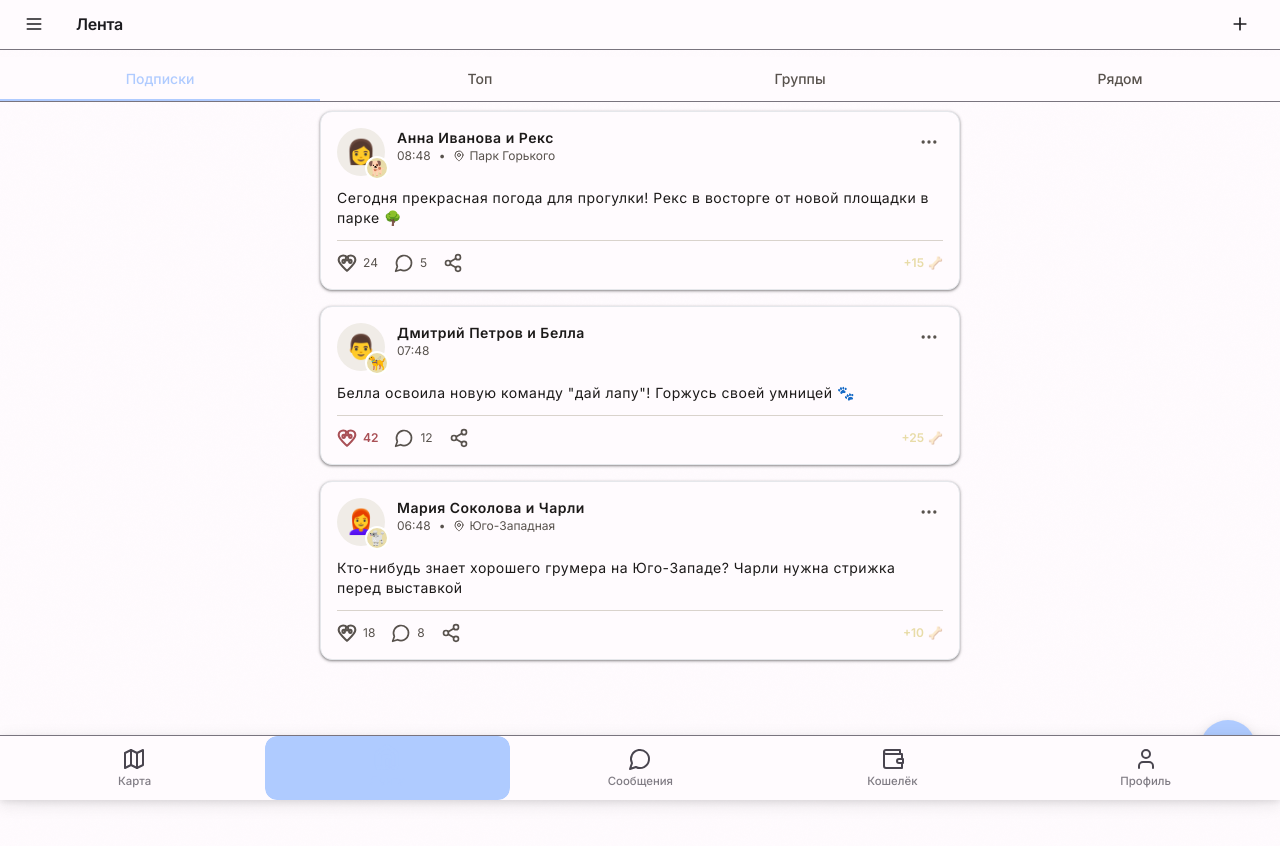
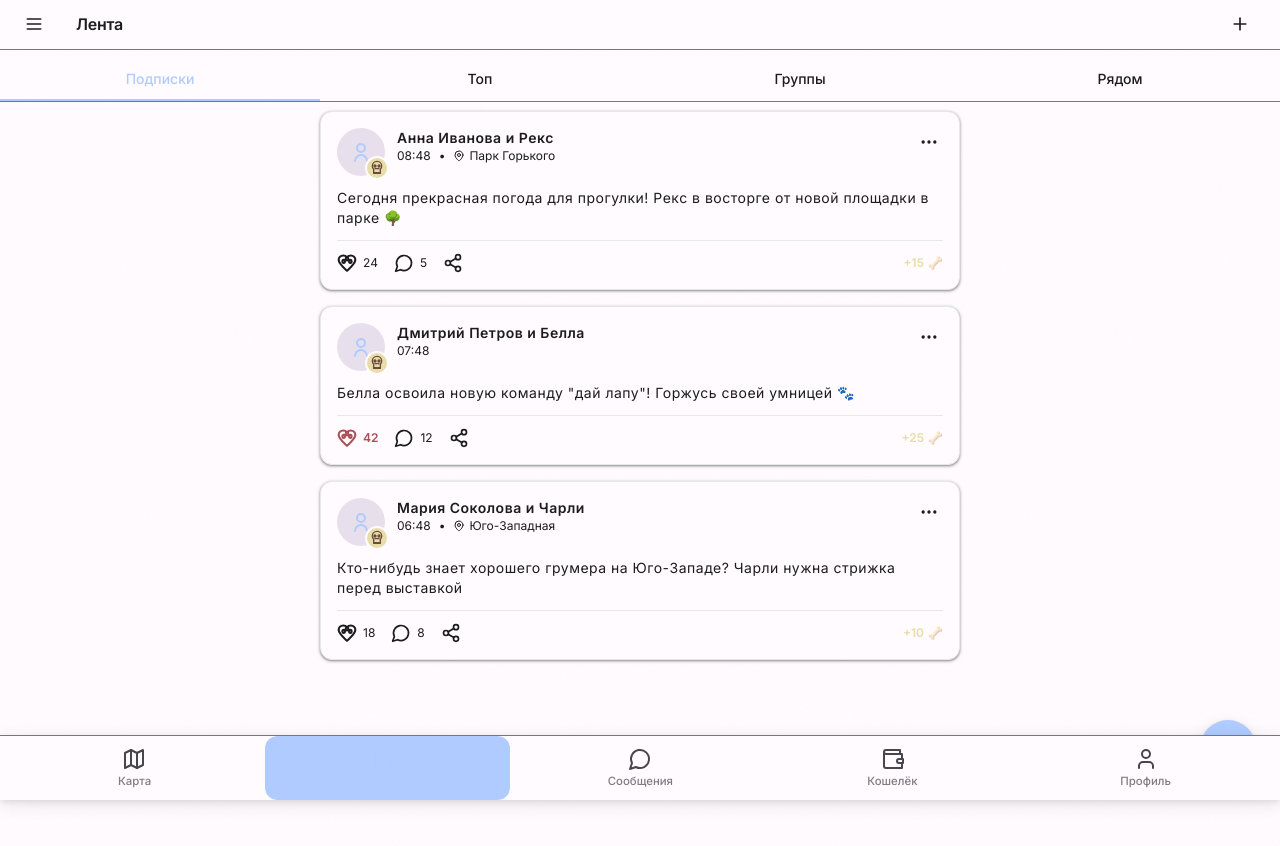
Before and after one commit to TimurSama/dogymorbios, a Next.js app: page /dogymorbios/feed in a window 1280 px wide. Shown: the top 846 px of the page. Built offline with nearby package versions, Linux system fonts and the light colour scheme.

Commit message:
fix: Build errors - remove duplicate code in map page, fix TypeScript types for MapView and Chip components

```diff
--- a/app/feed/page.tsx
+++ b/app/feed/page.tsx
@@ -154,11 +154,11 @@ export default function FeedPage() {
                   <div className="flex gap-3">
                     {/* Double Avatar */}
                     <div className="relative">
-                      <div className="w-12 h-12 rounded-full bg-surface2-light dark:bg-surface2-dark flex items-center justify-center text-2xl">
-                        {post.author.avatar}
+                      <div className="w-12 h-12 rounded-full bg-[var(--md-sys-color-surface-variant)] flex items-center justify-center text-[var(--dog-sky)]">
+                        <PersonAvatar size={24} />
                       </div>
-                      <div className="absolute -bottom-1 -right-1 w-6 h-6 rounded-full bg-honey border-2 border-white dark:border-surface-dark flex items-center justify-center text-sm">
-                        {post.author.dogAvatar}
+                      <div className="absolute -bottom-1 -right-1 w-6 h-6 rounded-full bg-[var(--dog-honey)] border-2 border-[var(--md-sys-color-surface)] flex items-center justify-center text-[var(--dog-chocolate)]">
+                        <DogAvatar size={16} />
                       </div>
                     </div>
                     <div>
--- a/app/page.tsx
+++ b/app/page.tsx
@@ -1,8 +1,9 @@
 'use client'
 
 import { useRouter } from 'next/navigation'
+import { motion } from 'framer-motion'
 import { Map, Home as HomeIcon, User, ShoppingBag, Calendar } from 'lucide-react'
-import { DoghouseIcon } from '@/components/icons/DogymorbisIcons'
+import { DoghouseIcon, BoneIcon } from '@/components/icons/DogymorbisIcons'
 import { Button } from '@/components/ui/Button'
 import { Card } from '@/components/ui/Card'
 
@@ -18,33 +19,33 @@ export default function Home() {
   ]
 
   return (
-    <div className="flex items-center justify-center min-h-screen bg-gradient-to-br from-[var(--pastel-lavender)]/20 to-[var(--pastel-pink)]/20 dark:from-[var(--bg)] dark:to-[var(--surface)] p-4 safe-area-top safe-area-bottom">
+    <div className="flex items-center justify-center min-h-screen bg-gradient-to-br from-[var(--dog-pastel-lavender)]/20 to-[var(--dog-pastel-pink)]/20 p-4 safe-area-top safe-area-bottom">
       <div className="text-center max-w-2xl w-full">
         <DoghouseIcon size={80} className="mx-auto mb-6 text-blue-500" strokeWidth={2} />
 
         <motion.h1
-          className="text-4xl md:text-5xl font-bold text-[var(--text-primary)] mb-4"
+          className="text-4xl md:text-5xl font-bold text-[var(--md-sys-color-on-surface)] mb-4"
           initial={{ opacity: 0, y: 20 }}
           animate={{ opacity: 1, y: 0 }}
-          transition={{ duration: 0.5 }}
+          transition={{ duration: 0.5, type: 'spring', stiffness: 300, damping: 30 }}
         >
           Dogymorbis
         </motion.h1>
 
         <motion.p
-          className="text-xl text-[var(--text-secondary)] mb-8"
+          className="text-xl text-[var(--md-sys-color-on-surface-variant)] mb-8 flex items-center justify-center gap-2"
           initial={{ opacity: 0, y: 20 }}
           animate={{ opacity: 1, y: 0 }}
-          transition={{ duration: 0.5, delay: 0.1 }}
+          transition={{ duration: 0.5, delay: 0.1, type: 'spring', stiffness: 300, damping: 30 }}
         >
-          Гуляй, общайся, получай косточки 🦴
+          Гуляй, общайся, получай косточки <BoneIcon size={24} className="text-[var(--dog-honey)]" />
         </motion.p>
 
         <motion.p
-          className="text-[var(--text-secondary)] mb-8"
+          className="text-[var(--md-sys-color-on-surface-variant)] mb-8"
           initial={{ opacity: 0, y: 20 }}
           animate={{ opacity: 1, y: 0 }}
-          transition={{ duration: 0.5, delay: 0.2 }}
+          transition={{ duration: 0.5, delay: 0.2, type: 'spring', stiffness: 300, damping: 30 }}
         >
           Социальная сеть и DAO для владельцев собак
         </motion.p>
@@ -55,7 +56,7 @@ export default function Home() {
           transition={{ duration: 0.5, delay: 0.3 }}
         >
           <Card className="p-4 md:p-6 mb-8" elevation={1}>
-            <h2 className="text-xl font-semibold text-[var(--text-primary)] mb-4">
+            <h2 className="text-xl font-semibold text-[var(--md-sys-color-on-surface)] mb-4">
               Быстрый переход
             </h2>
             <div className="grid grid-cols-2 md:grid-cols-3 gap-3 md:gap-4">
@@ -63,15 +64,15 @@ export default function Home() {
                 <motion.button
                   key={link.path}
                   onClick={() => router.push(link.path)}
-                  className="flex flex-col items-center gap-3 p-4 rounded-lg bg-[var(--surface)] hover:bg-[var(--surface-2)] transition-colors touch-target"
-                  whileHover={{ y: -2 }}
-                  whileTap={{ scale: 0.95 }}
+                  className="flex flex-col items-center gap-3 p-4 rounded-lg bg-[var(--md-sys-color-surface-variant)] hover:bg-[var(--md-sys-color-surface-variant)]/80 transition-colors touch-target state-layer"
+                  whileHover={{ y: -2, scale: 1.02 }}
+                  whileTap={{ scale: 0.98 }}
                   initial={{ opacity: 0, scale: 0.9 }}
                   animate={{ opacity: 1, scale: 1 }}
-                  transition={{ delay: 0.4 + index * 0.1 }}
+                  transition={{ delay: 0.4 + index * 0.1, type: 'spring', stiffness: 300, damping: 30 }}
                 >
                   <link.icon size={32} className={link.color} strokeWidth={2} />
-                  <span className="text-sm font-medium text-[var(--text-primary)]">
+                  <span className="text-sm font-medium text-[var(--md-sys-color-on-surface)]">
                     {link.label}
                   </span>
                 </motion.button>
@@ -104,7 +105,7 @@ export default function Home() {
           </Button>
         </motion.div>
 
-        <p className="mt-8 text-sm text-gray-500 dark:text-gray-400">
+        <p className="mt-8 text-sm text-[var(--md-sys-color-on-surface-variant)]">
           © 2025 Dogymorbis. Все права защищены
         </p>
       </div>
--- a/components/map/MapView.tsx
+++ b/components/map/MapView.tsx
@@ -88,8 +88,10 @@ export function MapView({
       })
 
       // Добавление маркеров
+      if (window.google && window.google.maps) {
+        const googleMaps = window.google.maps
         markers.forEach(marker => {
-        const mapMarker = new window.google.maps.Marker({
+          const mapMarker = new googleMaps.Marker({
             position: { lat: marker.lat, lng: marker.lng },
             map: map,
             title: marker.name,
@@ -99,6 +101,7 @@ export function MapView({
             mapMarker.addListener('click', () => onMarkerClick(marker))
           }
         })
+      }
 
       setMapLoaded(true)
     }
@@ -141,7 +144,7 @@ export function MapView({
 declare global {
   interface Window {
     google?: {
-      maps: typeof google.maps
+      maps: any
     }
   }
 }
--- a/components/ui/Chip.tsx
+++ b/components/ui/Chip.tsx
@@ -5,7 +5,7 @@ import { HTMLAttributes } from 'react'
 import { X } from 'lucide-react'
 import { cn } from '@/lib/utils'
 
-interface ChipProps extends Omit<HTMLAttributes<HTMLDivElement>,
+interface ChipProps extends Omit<React.ButtonHTMLAttributes<HTMLButtonElement>,
   'onDrag' | 'onDragStart' | 'onDragEnd' | 'onAnimationStart' | 'onAnimationEnd'
 > {
   label: string
--- a/tailwind.config.ts
+++ b/tailwind.config.ts
@@ -10,40 +10,49 @@ const config: Config = {
   theme: {
     extend: {
       colors: {
-        // Light theme
-        'bg-light': '#FFFFFF',
-        'surface-light': '#FAF8F5',
-        'surface2-light': '#F0ECE7',
-        'text-primary-light': '#1C1A19',
-        'text-secondary-light': '#58524D',
-        'line-light': '#D9D3CC',
-        'outline-light': '#B8AEA5',
+        // Material Design 3 Colors
+        'md-primary': 'var(--md-sys-color-primary)',
+        'md-on-primary': 'var(--md-sys-color-on-primary)',
+        'md-primary-container': 'var(--md-sys-color-primary-container)',
+        'md-on-primary-container': 'var(--md-sys-color-on-primary-container)',
+        'md-secondary': 'var(--md-sys-color-secondary)',
+        'md-on-secondary': 'var(--md-sys-color-on-secondary)',
+        'md-surface': 'var(--md-sys-color-surface)',
+        'md-on-surface': 'var(--md-sys-color-on-surface)',
+        'md-surface-variant': 'var(--md-sys-color-surface-variant)',
+        'md-on-surface-variant': 'var(--md-sys-color-on-surface-variant)',
+        'md-outline': 'var(--md-sys-color-outline)',
+        'md-outline-variant': 'var(--md-sys-color-outline-variant)',
+        'md-error': 'var(--md-sys-color-error)',
+        'md-on-error': 'var(--md-sys-color-on-error)',
 
-        // Dark theme
-        'bg-dark': '#2C2B29',
-        'surface-dark': '#1F1E1C',
-        'surface2-dark': '#3A3634',
-        'text-primary-dark': '#F5F4F2',
-        'text-secondary-dark': '#CFCAC5',
-        'line-dark': '#4A4542',
-        'outline-dark': '#665E58',
+        // Dogymorbis Brand Colors
+        'dog-sky': 'var(--dog-sky)',
+        'dog-honey': 'var(--dog-honey)',
+        'dog-burgundy': 'var(--dog-burgundy)',
+        'dog-chocolate': 'var(--dog-chocolate)',
+        'dog-success': 'var(--dog-success)',
+        'dog-warning': 'var(--dog-warning)',
+        'dog-danger': 'var(--dog-danger)',
+        'dog-info': 'var(--dog-info)',
 
-        // Accents - пастельные тона
-        'sky': '#AFCBFF',
-        'honey': '#E8DCA8',
-        'burgundy': '#A95056',
-        'chocolate': '#6B4B3E',
-        'success': '#86C8BC',
-        'warning': '#E1A177',
-        'danger': '#E57C73',
-        'info': '#7FA7D9',
-        // Дополнительные пастельные акценты
-        'pastel-pink': '#FFB3BA',
-        'pastel-lavender': '#BAE1FF',
-        'pastel-mint': '#BAFFC9',
-        'pastel-peach': '#FFDFBA',
-        'pastel-lilac': '#E6D5FF',
-        'pastel-rose': '#FFD1DC',
+        // Pastel Palette
+        'dog-pastel-pink': 'var(--dog-pastel-pink)',
+        'dog-pastel-lavender': 'var(--dog-pastel-lavender)',
+        'dog-pastel-mint': 'var(--dog-pastel-mint)',
+        'dog-pastel-peach': 'var(--dog-pastel-peach)',
+        'dog-pastel-lilac': 'var(--dog-pastel-lilac)',
+        'dog-pastel-rose': 'var(--dog-pastel-rose)',
+
+        // Legacy compatibility
+        'sky': 'var(--dog-sky)',
+        'honey': 'var(--dog-honey)',
+        'burgundy': 'var(--dog-burgundy)',
+        'chocolate': 'var(--dog-chocolate)',
+        'success': 'var(--dog-success)',
+        'warning': 'var(--dog-warning)',
+        'danger': 'var(--dog-danger)',
+        'info': 'var(--dog-info)',
       },
       fontFamily: {
         sans: ['Inter', 'ui-sans-serif', 'system-ui'],
```
Also changed, not shown: app/map/page.tsx (+19 -20 lines). Lines whose indentation alone changed are shown as unchanged.
